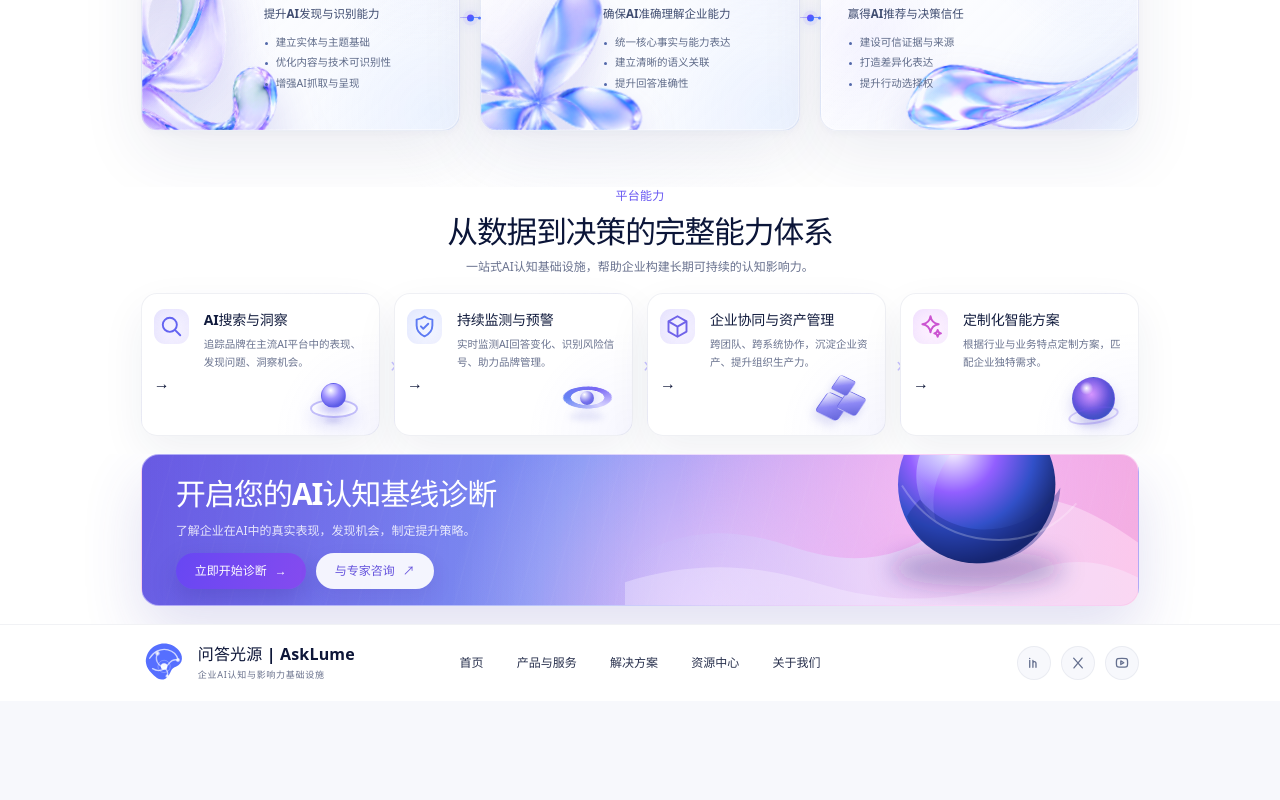
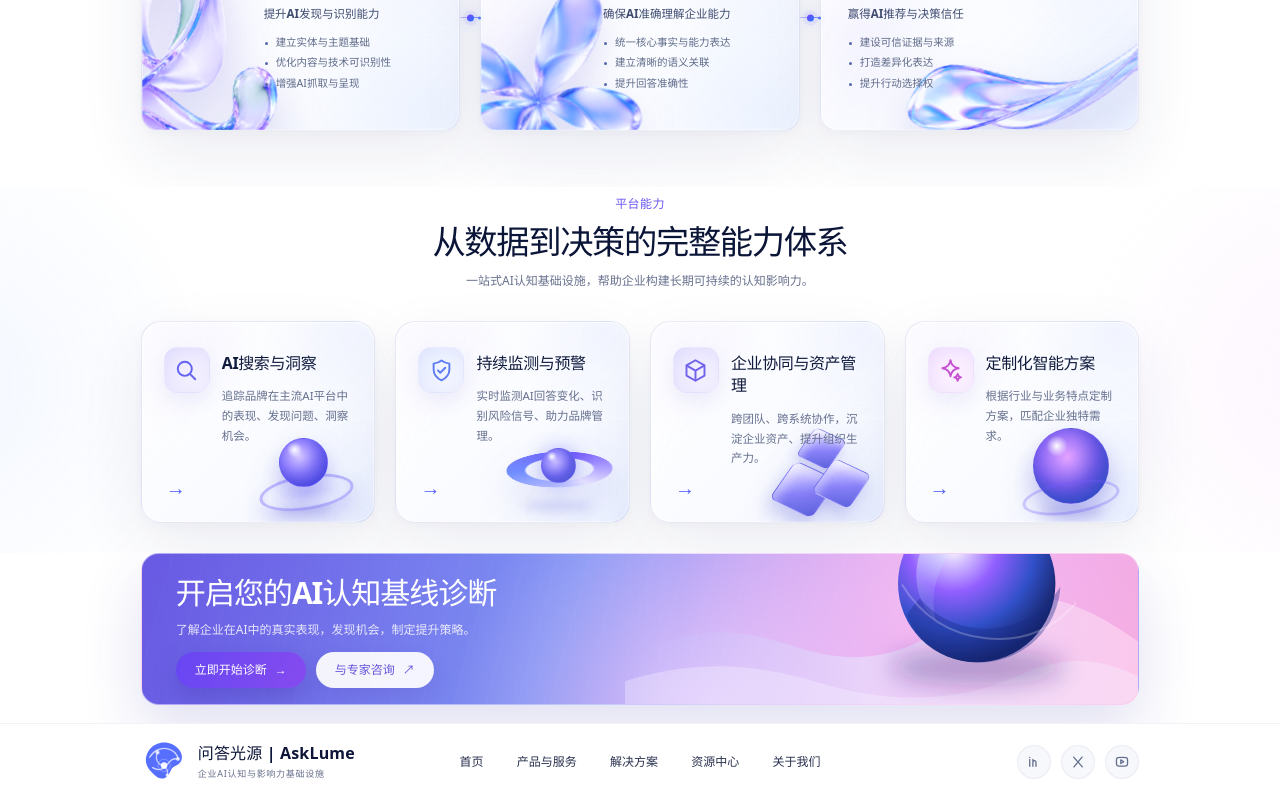
Before and after one commit to eclipsez/asklume-homepage, a React (Vite) app: page / in a window 1280 px wide. Shown: the part 1249-2049 px from the top of the page. Before the commit the page ends 1950 px from the top, so only its background shows below. Built offline with nearby package versions, Linux system fonts and the light colour scheme.

Commit message:
feat: redesign premium capability cards

```diff
--- a/src/components/CapabilitiesSection.module.css
+++ b/src/components/CapabilitiesSection.module.css
@@ -1,13 +1,17 @@
 .section {
+  position: relative;
   scroll-margin-top: 96px;
   overflow: hidden;
-  background: #fff;
+  background:
+    radial-gradient(circle at -4% 54%, rgba(122, 166, 255, 0.09), transparent 20%),
+    radial-gradient(circle at 104% 52%, rgba(229, 125, 255, 0.075), transparent 19%),
+    #fff;
 }
 
 .inner {
   width: min(calc(100% - 48px), var(--content-width));
   margin-inline: auto;
-  padding: 0 0 18px;
+  padding: 8px 0 30px;
 }
 
 .heading {
@@ -17,21 +21,21 @@
 .eyebrow {
   color: #6857f2;
   font-size: 12px;
-  font-weight: 750;
-  letter-spacing: 0.025em;
+  font-weight: 760;
+  letter-spacing: 0.035em;
 }
 
 .heading h2 {
-  margin-top: 7px;
+  margin-top: 8px;
   color: #0b1538;
-  font-size: clamp(27px, 2.4vw, 34px);
-  font-weight: 820;
-  letter-spacing: -0.035em;
-  line-height: 1.25;
+  font-size: clamp(29px, 2.6vw, 38px);
+  font-weight: 830;
+  letter-spacing: -0.04em;
+  line-height: 1.22;
 }
 
 .subtitle {
-  margin-top: 7px;
+  margin-top: 9px;
   color: #68718e;
   font-size: 12px;
   line-height: 1.7;
@@ -40,54 +44,67 @@
 .grid {
   display: grid;
   grid-template-columns: repeat(4, minmax(0, 1fr));
-  margin-top: 15px;
-  gap: 14px;
+  margin-top: 30px;
+  gap: 20px;
 }
 
 .card {
   display: grid;
   position: relative;
   z-index: 0;
-  grid-template-columns: 50px minmax(0, 1fr);
-  min-height: 116px;
-  padding: 15px 12px 40px;
-  overflow: visible;
-  border: 1px solid rgba(79, 88, 131, 0.09);
-  border-radius: 16px;
+  grid-template-columns: 58px minmax(0, 1fr);
+  min-height: 198px;
+  padding: 25px 22px 54px;
+  overflow: hidden;
+  border: 1px solid rgba(96, 111, 171, 0.12);
+  border-radius: 20px;
   background:
-    radial-gradient(circle at 100% 100%, rgba(102, 103, 255, 0.055), transparent 38%),
-    rgba(255, 255, 255, 0.98);
-  box-shadow: 0 17px 44px rgba(35, 43, 84, 0.067);
+    radial-gradient(circle at 9% 9%, rgba(122, 99, 255, 0.07), transparent 34%),
+    radial-gradient(circle at 98% 98%, rgba(101, 145, 255, 0.09), transparent 43%),
+    linear-gradient(135deg, rgba(255, 255, 255, 0.98), rgba(244, 247, 255, 0.88));
+  box-shadow:
+    0 25px 64px rgba(32, 44, 100, 0.085),
+    0 3px 10px rgba(70, 78, 139, 0.03),
+    inset 0 1px 0 #fff;
+  transition:
+    border-color 280ms ease,
+    box-shadow 320ms ease,
+    transform 320ms cubic-bezier(0.2, 0.75, 0.2, 1);
 }
 
-.card:not(:last-child)::after {
+.card::after {
   position: absolute;
-  z-index: 4;
-  top: 50%;
-  right: -18px;
-  color: #c8c2ff;
-  content: '›';
-  font-size: 21px;
-  font-weight: 300;
-  line-height: 1;
-  transform: translateY(-50%);
+  z-index: 1;
+  inset: 0;
+  border-radius: inherit;
+  content: '';
+  pointer-events: none;
+  background:
+    linear-gradient(113deg, rgba(255, 255, 255, 0.72), transparent 28%),
+    radial-gradient(circle at 90% 6%, rgba(139, 158, 255, 0.08), transparent 31%);
+  box-shadow: inset 0 0 0 1px rgba(255, 255, 255, 0.46);
 }
 
 .icon {
   display: inline-flex;
+  position: relative;
+  z-index: 3;
   align-items: center;
   justify-content: center;
-  width: 35px;
-  height: 35px;
+  width: 46px;
+  height: 46px;
   color: #6363f1;
-  border-radius: 11px;
-  background: linear-gradient(140deg, #eeebff, #f7f4ff);
-  box-shadow: inset 0 0 15px rgba(102, 89, 236, 0.08);
+  border: 1px solid rgba(114, 98, 241, 0.08);
+  border-radius: 14px;
+  background: linear-gradient(140deg, #e9e6ff, #f8f6ff);
+  box-shadow:
+    inset 0 0 18px rgba(102, 89, 236, 0.09),
+    0 8px 18px rgba(92, 82, 206, 0.08);
 }
 
 .card:nth-child(2) .icon {
   color: #5e7bf3;
-  background: linear-gradient(140deg, #eaf0ff, #f6f8ff);
+  background: linear-gradient(140deg, #e8efff, #f7f9ff);
 }
 
 .card:nth-child(3) .icon {
@@ -95,34 +112,65 @@
 }
 
 .card:nth-child(4) .icon {
-  color: #cb55d1;
-  background: linear-gradient(140deg, #f9e9ff, #fff5ff);
+  color: #c653d3;
+  background: linear-gradient(140deg, #f7e6ff, #fff6ff);
+}
+
+.copy {
+  position: relative;
+  z-index: 3;
+  min-width: 0;
 }
 
 .copy h3 {
-  margin-top: 1px;
-  color: #111b3d;
-  font-size: 14px;
-  font-weight: 780;
-  letter-spacing: -0.015em;
+  margin-top: 5px;
+  color: #101b3d;
+  font-size: 16px;
+  font-weight: 790;
+  letter-spacing: -0.025em;
   line-height: 1.4;
 }
 
 .copy p {
-  margin-top: 7px;
-  color: #6a738f;
-  font-size: 10.5px;
-  line-height: 1.65;
+  max-width: 205px;
+  margin-top: 12px;
+  color: #66708e;
+  font-size: 11.5px;
+  line-height: 1.72;
+}
+
+.arrow {
+  position: absolute;
+  z-index: 4;
+  bottom: 24px;
+  left: 24px;
+  color: #535fff;
+  font-size: 20px;
+  font-weight: 420;
+  line-height: 1;
+  pointer-events: none;
+  transition:
+    color 220ms ease,
+    transform 260ms cubic-bezier(0.2, 0.75, 0.2, 1);
 }
 
 .art {
   position: absolute;
-  z-index: -1;
-  right: 15px;
-  bottom: 10px;
-  width: 62px;
-  height: 51px;
+  z-index: 2;
+  right: 12px;
+  bottom: 5px;
+  width: 118px;
+  height: 96px;
   pointer-events: none;
+  filter: saturate(1.08) drop-shadow(0 16px 16px rgba(74, 70, 199, 0.13));
+  transform: translate3d(
+    calc(var(--depth-x) * -6px),
+    calc(var(--depth-y) * -5px),
+    0
+  );
+  transition:
+    filter 320ms ease,
+    transform 320ms cubic-bezier(0.2, 0.75, 0.2, 1);
 }
 
 .art i {
@@ -131,147 +179,190 @@
 }
 
 .art[data-art='platform'] i:first-child {
-  right: 6px;
+  right: 8px;
   bottom: 7px;
-  width: 48px;
-  height: 19px;
-  border: 2px solid rgba(103, 91, 240, 0.38);
+  width: 95px;
+  height: 35px;
+  border: 3px solid rgba(100, 84, 239, 0.38);
   border-radius: 50%;
-  background: radial-gradient(ellipse, rgba(113, 103, 255, 0.2), transparent 62%);
-  box-shadow: 0 8px 15px rgba(83, 80, 222, 0.16);
+  background: radial-gradient(ellipse, rgba(107, 96, 255, 0.2), transparent 62%);
+  box-shadow:
+    0 12px 19px rgba(80, 76, 212, 0.19),
+    inset 0 0 9px rgba(151, 142, 255, 0.2);
+  transform: rotate(-9deg);
 }
 
 .art[data-art='platform'] i:nth-child(2) {
-  right: 18px;
-  bottom: 17px;
-  width: 25px;
-  height: 25px;
-  border: 1px solid rgba(95, 86, 235, 0.35);
+  right: 34px;
+  bottom: 30px;
+  width: 49px;
+  height: 49px;
+  border: 1px solid rgba(95, 86, 235, 0.32);
   border-radius: 50%;
-  background: radial-gradient(circle at 38% 28%, #fff, #9f92ff 38%, #5d5ce7 73%);
-  box-shadow: 0 7px 12px rgba(91, 85, 225, 0.24);
+  background:
+    radial-gradient(circle at 31% 23%, rgba(255, 255, 255, 0.98), transparent 16%),
+    radial-gradient(circle at 40% 36%, #d5c8ff, #8f80f5 39%, #554fe1 74%);
+  box-shadow:
+    inset -8px -8px 13px rgba(64, 68, 194, 0.27),
+    0 12px 17px rgba(85, 80, 218, 0.24);
 }
 
 .art[data-art='platform'] i:last-child {
-  right: 23px;
+  right: 31px;
   bottom: 2px;
-  width: 16px;
-  height: 5px;
+  width: 55px;
+  height: 11px;
   border-radius: 50%;
-  background: rgba(75, 73, 201, 0.14);
-  filter: blur(2px);
+  background: rgba(71, 68, 194, 0.16);
+  filter: blur(5px);
 }
 
 .art[data-art='ring'] i:first-child {
-  right: 5px;
-  bottom: 3px;
-  width: 49px;
-  height: 49px;
+  right: 4px;
+  bottom: 2px;
+  width: 107px;
+  height: 91px;
   border-radius: 50%;
-  background: conic-gradient(from 40deg, #7b68f5, #d9d5ff, #6684f4, #7b68f5);
-  box-shadow: 0 8px 16px rgba(83, 87, 220, 0.18);
-  -webkit-mask: radial-gradient(circle, transparent 47%, #000 49%);
-  mask: radial-gradient(circle, transparent 47%, #000 49%);
-  transform: rotateX(63deg) rotateZ(-14deg);
+  background: conic-gradient(from 35deg, #765ef2, #e5e2ff, #728cf7, #765ef2);
+  box-shadow: 0 12px 20px rgba(83, 87, 220, 0.2);
+  -webkit-mask: radial-gradient(ellipse, transparent 44%, #000 47%);
+  mask: radial-gradient(ellipse, transparent 44%, #000 47%);
+  transform: rotateX(67deg) rotateZ(-13deg);
 }
 
 .art[data-art='ring'] i:nth-child(2) {
-  right: 23px;
-  bottom: 20px;
-  width: 14px;
-  height: 14px;
+  right: 41px;
+  bottom: 34px;
+  width: 35px;
+  height: 35px;
+  border: 1px solid rgba(100, 92, 232, 0.26);
   border-radius: 50%;
-  background: radial-gradient(circle at 32% 25%, white, #7771ed 55%, #505dd5);
-  box-shadow: 0 0 14px rgba(96, 97, 236, 0.42);
+  background:
+    radial-gradient(circle at 30% 23%, #fff, transparent 15%),
+    radial-gradient(circle at 40% 38%, #c8bdff, #746bec 54%, #4a5bcf);
+  box-shadow:
+    inset -6px -7px 10px rgba(47, 63, 175, 0.25),
+    0 0 18px rgba(96, 97, 236, 0.42);
 }
 
 .art[data-art='ring'] i:last-child {
-  right: 13px;
+  right: 23px;
   bottom: 5px;
-  width: 35px;
-  height: 7px;
+  width: 72px;
+  height: 12px;
   border-radius: 50%;
-  background: rgba(73, 79, 201, 0.14);
-  filter: blur(3px);
+  background: rgba(73, 79, 201, 0.15);
+  filter: blur(5px);
 }
 
 .art[data-art='cubes'] i {
-  width: 25px;
-  height: 25px;
-  border: 1px solid rgba(84, 84, 225, 0.19);
-  border-radius: 5px;
-  background: linear-gradient(145deg, rgba(255, 255, 255, 0.95), #8d88f5 50%, #6667dc);
-  box-shadow: 0 6px 10px rgba(77, 79, 201, 0.17);
+  width: 47px;
+  height: 47px;
+  border: 1px solid rgba(84, 84, 225, 0.2);
+  border-radius: 8px;
+  background:
+    linear-gradient(150deg, rgba(255, 255, 255, 0.98), rgba(188, 180, 255, 0.88) 27%, #8882f0 57%, #5d61d4);
+  box-shadow:
+    inset 7px 7px 10px rgba(255, 255, 255, 0.38),
+    0 10px 14px rgba(77, 79, 201, 0.18);
   transform: rotate(30deg) skew(-5deg, -5deg);
 }
 
 .art[data-art='cubes'] i:first-child {
-  right: 25px;
-  bottom: 6px;
+  right: 45px;
+  bottom: 4px;
 }
 
 .art[data-art='cubes'] i:nth-child(2) {
-  right: 6px;
-  bottom: 9px;
-  transform: rotate(30deg) skew(-5deg, -5deg) scale(0.87);
+  right: 7px;
+  bottom: 10px;
+  transform: rotate(30deg) skew(-5deg, -5deg) scale(0.88);
 }
 
 .art[data-art='cubes'] i:last-child {
-  right: 14px;
-  bottom: 27px;
-  transform: rotate(30deg) skew(-5deg, -5deg) scale(0.72);
+  right: 27px;
+  bottom: 45px;
+  transform: rotate(30deg) skew(-5deg, -5deg) scale(0.74);
 }
 
 .art[data-art='orb'] i:first-child {
-  right: 8px;
-  bottom: 5px;
-  width: 43px;
-  height: 43px;
-  border: 1px solid rgba(99, 79, 225, 0.21);
+  right: 17px;
+  bottom: 13px;
+  width: 76px;
+  height: 76px;
+  border: 1px solid rgba(99, 79, 225, 0.23);
   border-radius: 50%;
   background:
-    radial-gradient(circle at 33% 25%, rgba(255, 255, 255, 0.96), transparent 16%),
-    radial-gradient(circle at 45% 40%, #d695ff, #725ae5 52%, #3e5eca 80%);
+    radial-gradient(circle at 31% 23%, rgba(255, 255, 255, 0.98), transparent 14%),
+    radial-gradient(circle at 45% 38%, #e2a5ff, #7a5fe7 51%, #3555c5 81%);
   box-shadow:
-    inset -7px -8px 12px rgba(40, 61, 177, 0.34),
-    0 7px 14px rgba(76, 73, 203, 0.22);
+    inset -13px -14px 19px rgba(39, 57, 169, 0.36),
+    0 13px 21px rgba(76, 73, 203, 0.24);
 }
 
 .art[data-art='orb'] i:nth-child(2) {
-  right: 4px;
-  bottom: 1px;
-  width: 51px;
-  height: 17px;
-  border: 2px solid rgba(115, 91, 238, 0.28);
+  right: 6px;
+  bottom: 3px;
+  width: 98px;
+  height: 33px;
+  border: 3px solid rgba(115, 91, 238, 0.29);
   border-radius: 50%;
   transform: rotate(-9deg);
 }
 
 .art[data-art='orb'] i:last-child {
-  right: 12px;
+  right: 23px;
   bottom: 0;
-  width: 34px;
-  height: 7px;
+  width: 64px;
+  height: 12px;
   border-radius: 50%;
-  background: rgba(74, 69, 193, 0.14);
-  filter: blur(3px);
+  background: rgba(74, 69, 193, 0.16);
+  filter: blur(5px);
+}
+
+@media (hover: hover) and (pointer: fine) {
+  .card:hover {
+    border-color: rgba(99, 105, 239, 0.24);
+    box-shadow:
+      0 31px 76px rgba(38, 49, 116, 0.14),
+      0 7px 18px rgba(71, 80, 151, 0.06),
+      inset 0 1px 0 #fff;
+    transform: translateY(-4px);
+  }
+
+  .card:hover .art {
+    filter: saturate(1.2) drop-shadow(0 19px 19px rgba(74, 70, 199, 0.18));
+  }
+
+  .card:hover .arrow {
+    color: #384dff;
+    transform: translateX(3px);
+  }
 }
 
 @media (max-width: 1023px) {
+  .inner {
+    padding-bottom: 38px;
+  }
+
   .grid {
     grid-template-columns: repeat(2, minmax(0, 1fr));
     max-width: 780px;
     margin-inline: auto;
+    gap: 18px;
   }
 
   .card {
-    min-height: 152px;
-    padding-right: 23px;
+    min-height: 178px;
+    padding: 23px 25px 50px;
   }
 
-  .card::before,
-  .card::after {
-    display: none;
+  .copy p {
+    max-width: 235px;
+  }
+
+  .art {
+    right: 18px;
   }
 }
 
@@ -300,66 +391,86 @@
   .grid {
     grid-template-columns: minmax(0, 1fr);
     margin-top: 28px;
-    gap: 22px;
+    gap: 16px;
   }
 
   .card {
-    min-height: 137px;
-    padding: 20px 92px 20px 18px;
+    grid-template-columns: 52px minmax(0, 1fr);
+    min-height: 164px;
+    padding: 21px 112px 45px 19px;
+    border-radius: 18px;
   }
 
-  .card[data-flow='next']::before {
-    display: block;
-    position: absolute;
-    z-index: 4;
-    top: auto;
-    right: 50%;
-    bottom: -20px;
-    width: 1px;
-    height: 20px;
-    content: '';
-    background: linear-gradient(#cac6ff, #e1ddff);
+  .icon {
+    width: 42px;
+    height: 42px;
+    border-radius: 13px;
   }
 
-  .card[data-flow='next']::after {
-    display: block;
-    position: absolute;
-    z-index: 5;
-    top: auto;
-    right: calc(50% - 3px);
-    bottom: -20px;
-    width: 7px;
-    height: 7px;
-    color: transparent;
-    border-right: 1px solid #c7c0ff;
-    border-bottom: 1px solid #c7c0ff;
-    content: '';
-    font-size: 0;
-    transform: rotate(45deg);
+  .copy h3 {
+    margin-top: 3px;
+    font-size: 15px;
+  }
+
+  .copy p {
+    max-width: 230px;
+    margin-top: 9px;
+    font-size: 10.5px;
+  }
+
+  .arrow {
+    bottom: 19px;
+    left: 20px;
+    font-size: 18px;
+  }
+
+  .art {
+    right: 5px;
+    bottom: 3px;
+    transform:
+      translate3d(
+        calc(var(--depth-x) * -4px),
+        calc(var(--depth-y) * -3px),
+        0
+      )
+      scale(0.79);
+    transform-origin: right bottom;
+  }
+}
+
+@media (max-width: 380px) {
+  .card {
+    grid-template-columns: 48px minmax(0, 1fr);
+    min-height: 158px;
+    padding-right: 92px;
   }
 
   .copy h3 {
     font-size: 14px;
   }
 
-  .copy p {
-    font-size: 10.5px;
-  }
-
   .art {
-    right: 13px;
-    bottom: 10px;
+    right: 1px;
+    transform:
+      translate3d(
+        calc(var(--depth-x) * -3px),
+        calc(var(--depth-y) * -2px),
+        0
+      )
+      scale(0.68);
   }
 }
 
-@media (max-width: 380px) {
-  .card {
-    grid-template-columns: 45px minmax(0, 1fr);
-    padding-right: 72px;
+@media (prefers-reduced-motion: reduce) {
+  .card,
+  .art,
+  .arrow {
+    transition: none;
   }
 
-  .art {
-    right: 4px;
-    transform: scale(0.82);
+  .card:hover,
+  .card:hover .art,
+  .card:hover .arrow {
+    transform: none;
   }
 }
```
